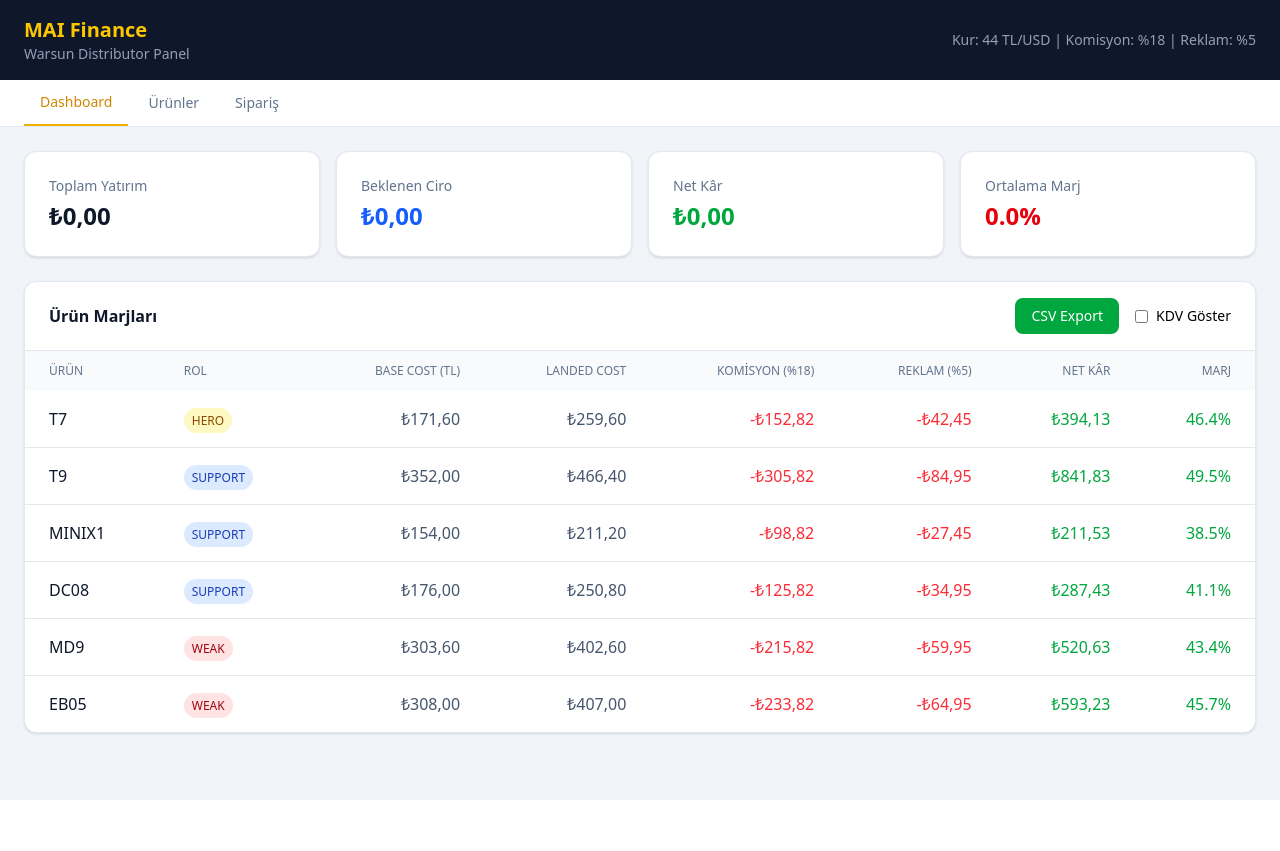
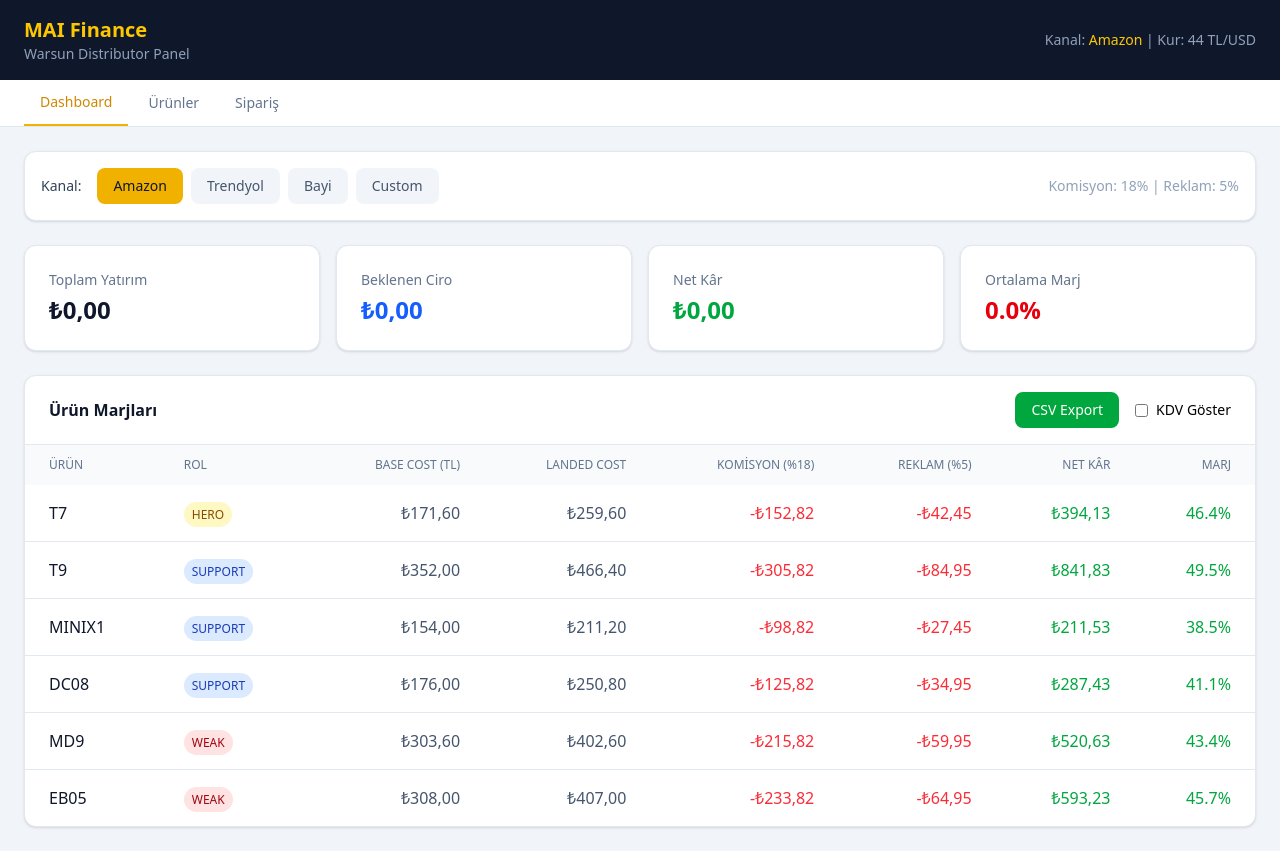
Before and after one commit to mertarslan420-sudo/mai-finance, a Next.js app: page / in a window 1280 px wide. Before the commit the page ends 800 px from the top, so only its background shows below. Built offline with nearby package versions, Linux system fonts and the light colour scheme.

Commit message:
Add channel-based profitability (Amazon, Trendyol, Bayi, Custom)

```diff
--- a/src/app/page.tsx
+++ b/src/app/page.tsx
@@ -5,9 +5,19 @@ import { PRODUCTS, calculateProfitBreakdown, calculateNetProfit, formatTL, getRo
 import { BasketItem, OrderCosts, Product } from '../types';
 
 type Tab = 'products' | 'order' | 'dashboard';
+type Channel = 'amazon' | 'trendyol' | 'bayi' | 'custom';
+
+const CHANNEL_RATES = {
+  amazon: { commission: 0.18, label: 'Amazon', ads: 0.05 },
+  trendyol: { commission: 0.15, label: 'Trendyol', ads: 0.03 },
+  bayi: { commission: 0.25, label: 'Bayi', ads: 0 },
+  custom: { commission: 0.18, label: 'Custom', ads: 0.05 }
+};
 
 export default function Home() {
   const [activeTab, setActiveTab] = useState<Tab>('dashboard');
+  const [channel, setChannel] = useState<Channel>('amazon');
+  const [customCommission, setCustomCommission] = useState(18);
   const [products, setProducts] = useState<Product[]>(() => {
     if (typeof window !== 'undefined') {
       const saved = localStorage.getItem('mai_products');
@@ -46,6 +56,11 @@ export default function Home() {
   const [editingProduct, setEditingProduct] = useState<Product | null>(null);
   const [deleteConfirm, setDeleteConfirm] = useState<string | null>(null);
 
+  // Get current channel commission rate
+  const getChannelCommission = () => channel === 'custom' ? customCommission / 100 : CHANNEL_RATES[channel].commission;
+  const getChannelAds = () => channel === 'custom' ? 0.05 : CHANNEL_RATES[channel].ads;
+  const getChannelLabel = () => channel === 'custom' ? `Custom (${customCommission}%)` : CHANNEL_RATES[channel].label;
+
   // Persist to localStorage
   useEffect(() => { localStorage.setItem('mai_products', JSON.stringify(products)); }, [products]);
   useEffect(() => { localStorage.setItem('mai_basket', JSON.stringify(basket)); }, [basket]);
@@ -54,7 +69,7 @@ export default function Home() {
 
   // Calculate totals with VAT option
   const totals = basket.reduce((acc, item) => {
-    const calc = calculateProfitBreakdown(item, costs, showVAT ? vatRate : 0, products);
+    const calc = calculateProfitBreakdown(item, costs, showVAT ? vatRate : 0, products, getChannelCommission(), getChannelAds());
     return {
       totalCost: acc.totalCost + calc.landedCost + (calc.extraCostPerUnit * item.quantity),
       expectedRevenue: acc.expectedRevenue + calc.revenue,
@@ -122,6 +137,7 @@ export default function Home() {
     // Summary
     rows.push('');
     rows.push('SUMMARY');
+    rows.push(`Channel,${getChannelLabel()}`);
     rows.push(`Total Cost,${totals.totalCost}`);
     rows.push(`Expected Revenue,${totals.expectedRevenue}`);
     rows.push(`Net Profit,${totals.expectedProfit}`);
@@ -170,8 +186,8 @@ export default function Home() {
           <p className="text-sm text-slate-400">Warsun Distributor Panel</p>
         </div>
         <div className="text-sm text-slate-400">
-          Kur: 44 TL/USD | Komisyon: %18 | Reklam: %5
-        </div>
+                  Kanal: <span className="text-yellow-400 font-medium">{getChannelLabel()}</span> | Kur: 44 TL/USD
+                </div>
       </header>
 
       {/* Tabs */}
@@ -197,6 +213,35 @@ export default function Home() {
         {/* DASHBOARD TAB */}
         {activeTab === 'dashboard' && (
           <div className="space-y-6">
+            {/* Channel Selector */}
+            <div className="bg-white rounded-xl p-4 shadow-sm border border-slate-200 flex items-center gap-4">
+              <span className="text-sm font-medium text-slate-700">Kanal:</span>
+              <div className="flex gap-2">
+                {(['amazon', 'trendyol', 'bayi', 'custom'] as Channel[]).map(ch => (
+                  <button
+                    key={ch}
+                    onClick={() => setChannel(ch)}
+                    className={`px-4 py-2 rounded-lg text-sm font-medium ${channel === ch ? 'bg-yellow-500 text-slate-900' : 'bg-slate-100 text-slate-600 hover:bg-slate-200'}`}
+                  >
+                    {CHANNEL_RATES[ch].label}
+                  </button>
+                ))}
+              </div>
+              {channel === 'custom' && (
+                <div className="flex items-center gap-2 ml-4">
+                  <span className="text-sm text-slate-500">Komisyon:</span>
+                  <input
+                    type="number"
+                    value={customCommission}
+                    onChange={e => setCustomCommission(parseFloat(e.target.value) || 0)}
+                    className="w-16 px-2 py-1 border border-slate-300 rounded text-sm"
+                  />
+                  <span className="text-sm text-slate-500">%</span>
+                </div>
+              )}
+              <span className="text-sm text-slate-400 ml-auto">Komisyon: {Math.round(getChannelCommission() * 100)}% | Reklam: {Math.round(getChannelAds() * 100)}%</span>
+            </div>
+
             {/* Summary Cards */}
             <div className="grid grid-cols-4 gap-4">
               <div className="bg-white rounded-xl p-6 shadow-sm border border-slate-200">
@@ -232,7 +277,7 @@ export default function Home() {
                   {(() => {
                     const productStats = basket.map(item => {
                       const product = products.find(p => p.id === item.productId);
-                      const calc = calculateProfitBreakdown(item, costs, 0, products);
+                      const calc = calculateProfitBreakdown(item, costs, 0, products, getChannelCommission(), getChannelAds());
                       return {
                         product,
                         profit: calc.netProfit,
@@ -333,7 +378,7 @@ export default function Home() {
                 <tbody className="divide-y divide-slate-200">
                   {products.map(p => {
                     const item = { productId: p.id, quantity: 1 };
-                    const calc = calculateProfitBreakdown(item, { shipping: 0, customs: 0, inland: 0, other: 0 }, showVAT ? vatRate : 0, products);
+                    const calc = calculateProfitBreakdown(item, { shipping: 0, customs: 0, inland: 0, other: 0 }, showVAT ? vatRate : 0, products, getChannelCommission(), getChannelAds());
                     const netProfitToShow = showVAT ? calc.netProfit - calc.vatAmount : calc.netProfit;
                     const marginToShow = showVAT ? calc.marginAfterVAT : calc.margin;
 
@@ -614,10 +659,10 @@ export default function Home() {
                         {basket.map(item => {
                           const product = products.find(p => p.id === item.productId);
                           if (!product) return null;
-                          const calc = calculateProfitBreakdown(item, costs, showVAT ? vatRate : 0, products);
+                          const calc = calculateProfitBreakdown(item, costs, showVAT ? vatRate : 0, products, getChannelCommission(), getChannelAds());
                           const netProfitToShow = showVAT ? calc.netProfit - calc.vatAmount : calc.netProfit;
                           const totalCost = calc.landedCost + (calc.extraCostPerUnit * item.quantity);
-                          const breakEvenPerUnit = calc.landedCost / (1 - 0.18 - 0.05);
+                          const breakEvenPerUnit = calc.landedCost / (1 - getChannelCommission() - getChannelAds());
                           const isLoss = product.salePriceTL < breakEvenPerUnit;
 
                           return (
--- a/src/lib/data.ts
+++ b/src/lib/data.ts
@@ -31,7 +31,7 @@ export interface ProfitBreakdown {
   vatAmount: number;
 }
 
-export function calculateProfitBreakdown(item: BasketItem, costs: OrderCosts, vatRate: number = 0, productList?: Product[]): ProfitBreakdown {
+export function calculateProfitBreakdown(item: BasketItem, costs: OrderCosts, vatRate: number = 0, productList?: Product[], commissionRate: number = COMMISSION_RATE, adsRate: number = ADS_RATE): ProfitBreakdown {
   const product = getProduct(item.productId, productList);
   if (!product) {
     return { revenue: 0, baseCost: 0, landedCost: 0, extraCostPerUnit: 0, totalCost: 0, commission: 0, adsCost: 0, netProfit: 0, margin: 0, marginAfterVAT: 0, vatAmount: 0 };
@@ -61,8 +61,8 @@ export function calculateProfitBreakdown(item: BasketItem, costs: OrderCosts, va
   const totalCost = (landedCostPerUnit * quantity) + (orderLevelPerUnit * quantity);
 
   // Commissions and ads
-  const commission = revenue * COMMISSION_RATE;
-  const adsCost = revenue * ADS_RATE;
+  const commission = revenue * commissionRate;
+  const adsCost = revenue * adsRate;
 
   // Net profit
   const netProfit = revenue - commission - adsCost - totalCost;
```
